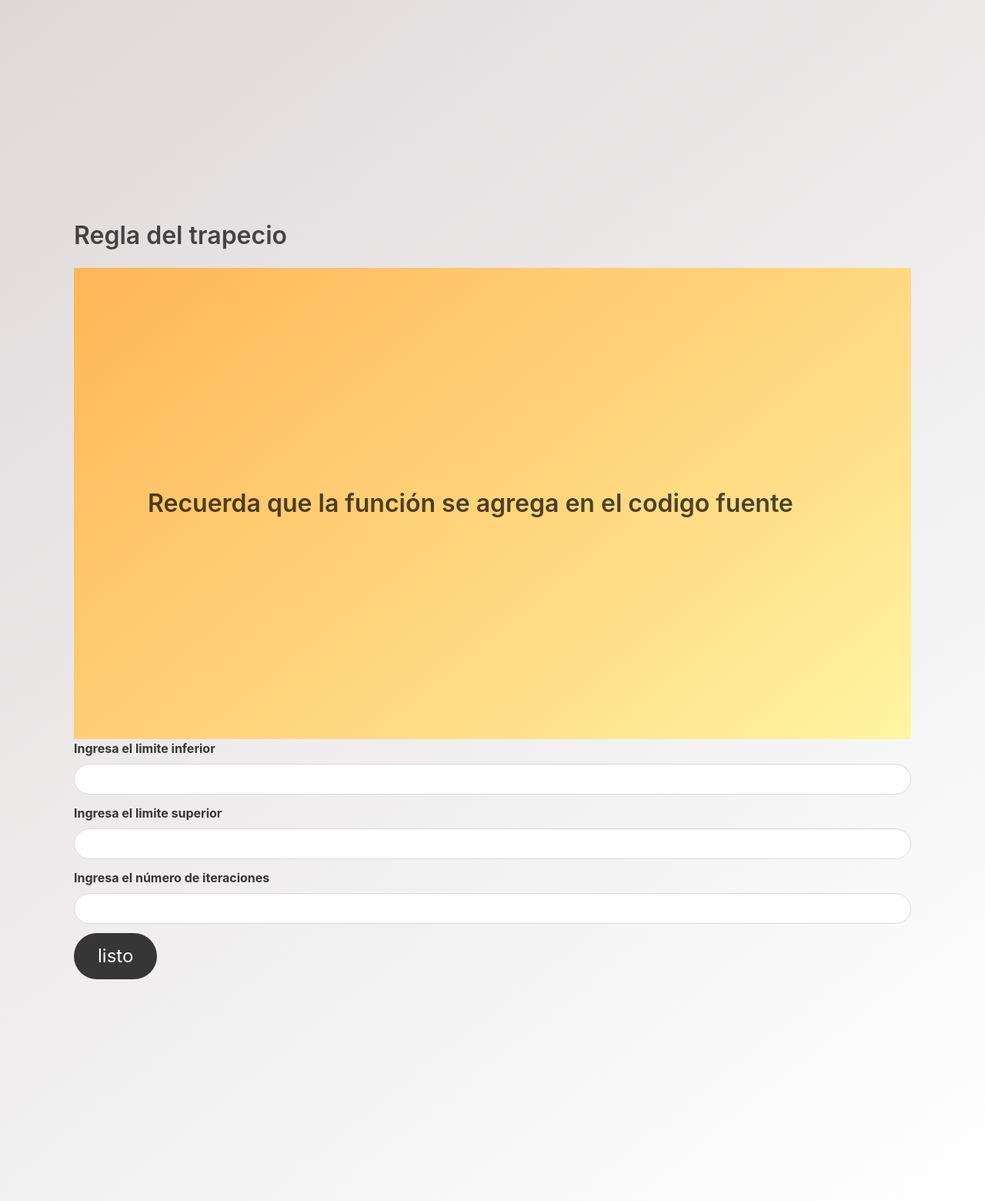
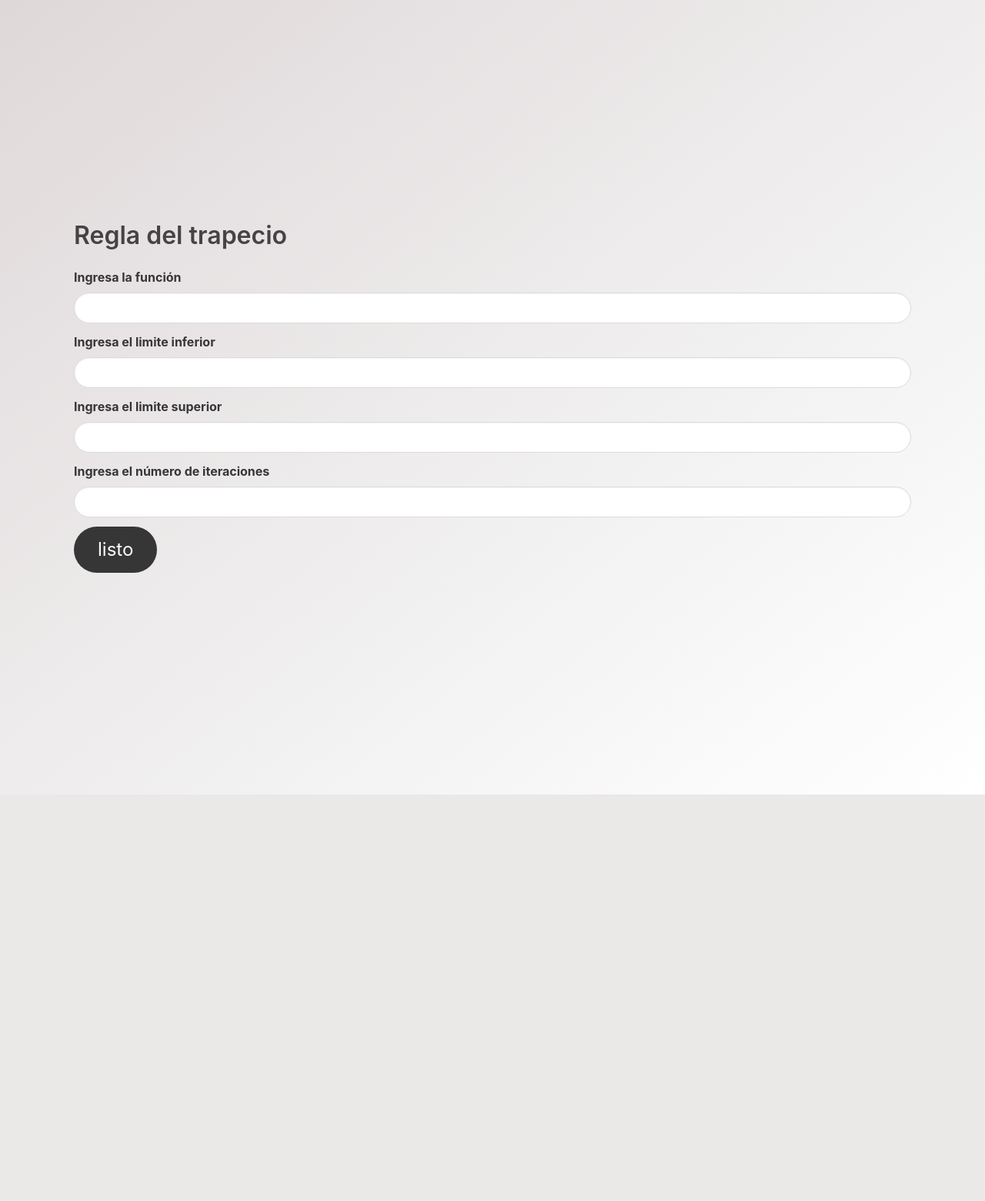
Before and after one commit to Diegomarmac/metodos-flask, a Flask app: page /regla-trapecio in a window 1280 px wide. Shown: the whole page at 77% size. After the commit the page ends 1032 px from the top, so only its background shows below. Run offline with Flask 2, Linux system fonts and the light colour scheme; some libraries are stand-ins or nearby versions.

Commit message:
Ingreso de la funcion en el front
se modificaron los archivos routes y trapecio y simpson 1/3 para permitir que el usuario ingrese la funcion en el front end

```diff
--- a/app/routes.py
+++ b/app/routes.py
@@ -19,13 +19,13 @@ def trapecio():
 
 @app.route('/resulTrapecio', methods=['POST'])
 def resulTrapecio():
-
+    funcion  = request.form.get("funcion", type=str)
     limInf   = request.form.get("limInf", type=float)
     limSup   = request.form.get("limSup", type=float)
     numIter  = request.form.get("numIter", type=int)
- ####################### AQUI VA LA FUNCION DE TRAPECIO ##############################
+
     def function(x):
-        return 8+4*math.cos(x)
+        return eval(funcion)
     if numIter == 2:
         h = (limSup - limInf) / 2
         integral = (function(limInf) + function(limSup))
@@ -70,12 +70,13 @@ def simpsonTercios():
 
 @app.route('/resultSimpsonTercio',methods=['POST'])
 def resultSimpsonTercio():
+    funcion  = request.form.get("funcion", type=str)
     limInf   = request.form.get("limInf", type=float)
     limSup   = request.form.get("limSup", type=float)
     numIter  = request.form.get("numIter", type=int)
-################################# AQUI VA SIMPSON 1/3 #############################
+
     def function(x):
-        return x/(4+x*x)
+        return eval(funcion)
     h = (limInf - limSup)/numIter
     k = h/3
     integral = function(limInf) + function(limSup)
--- a/app/templates/trapecio.html
+++ b/app/templates/trapecio.html
@@ -12,22 +12,19 @@
             Regla del trapecio
         </h1>
         <form action={{url_for('resulTrapecio')}}  method="post" >
-            <p>
-                <section class="hero is-warning is-bold">
-                    <div class="hero-body">
-                      <div class="container">
-                        <h1 class="title">
-                          Recuerda que la función se agrega en el codigo fuente
-                        </h1>
-                      </div>
-                    </div>
-                  </section>
-            </p>
+          <p>
+              <div class="field">
+                  <label class="label" for="funcion"> Ingresa la función </label>
+                  <div class="control">
+                    <input class="input is-rounded" type="text" name="funcion" required>
+                  </div>
+              </div>
+          </p>
             <p>
                 <div class="field">
                     <label class="label" for="limInf"> Ingresa el limite inferior </label>
                     <div class="control">
-                      <input class="input is-rounded" type="number" step="any" name="limInf">
+                      <input class="input is-rounded" type="number" step="any" name="limInf" required>
                     </div>
                 </div>
             </p>
@@ -35,7 +32,7 @@
                 <div class="field">
                     <label class="label" for="limSup"> Ingresa el limite superior </label>
                     <div class="control">
-                      <input class="input is-rounded" type="number" step="any" name="limSup">
+                      <input class="input is-rounded" type="number" step="any" name="limSup" required>
                     </div>
                 </div>
             </p>
@@ -43,7 +40,7 @@
                 <div class="field">
                     <label class="label" for="numIter"> Ingresa el número de iteraciones </label>
                     <div class="control">
-                      <input class="input is-rounded" type="number" name="numIter">
+                      <input class="input is-rounded" type="number" name="numIter" required>
                     </div>
                 </div>
             </p>
```
Also changed, not shown: app/templates/simpson-tercio.html (+7 -10 lines).
